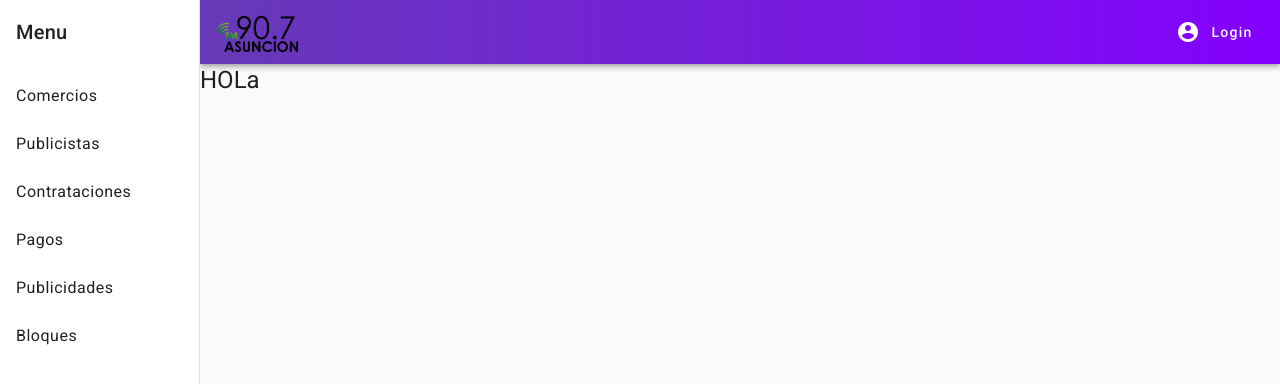
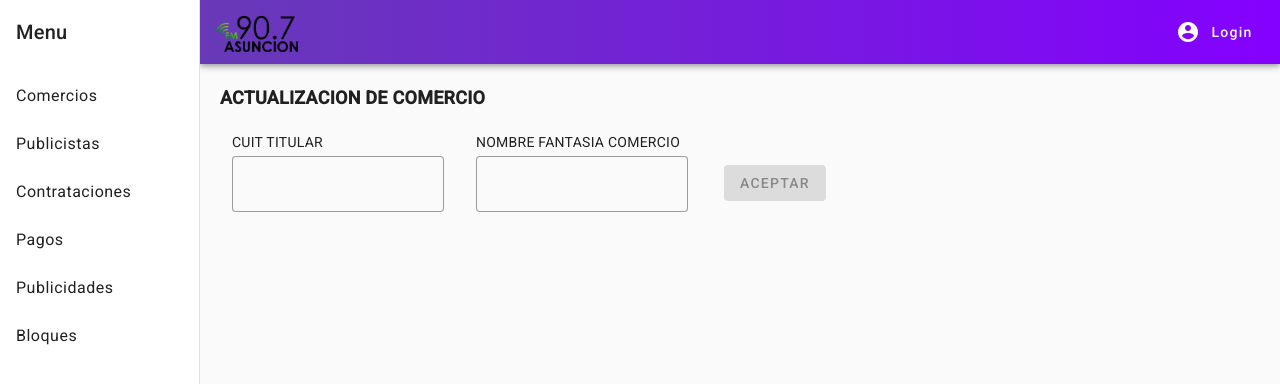
Before and after one commit to victoria-peinado/Desarrollo-Gesti-n-de-Publicidad, an Angular app in the folder Front/Radio/: page /actualizacionComercio in a window 1280 px wide. Shown: the top 384 px of the page. Built offline with nearby package versions, Linux system fonts and the light colour scheme.

Commit message:
actualizacion-comercio added

```diff
--- /dev/null
+++ b/Front/Radio/src/app/actualizacion-comercio/actualizacion-comercio.component.html
@@ -0,0 +1,28 @@
+<form class="mt-3" [formGroup]="updateTradeForm" (ngSubmit)="updateTrade()">
+    <section id="comercio">
+      <div class="m-5">
+          <b class="text-lg">ACTUALIZACION DE COMERCIO</b>
+      </div>
+      <div class="m-4 flex flex-row items-center justify-left">
+
+          <div class="inline-block ml-4 mr-4">
+              <p class="text-3xs ml-10 text-left">CUIT TITULAR</p>
+              <mat-form-field class="-mt-2 " appearance="outline">
+                  <input matInput formControlName="CUIT">
+              </mat-form-field>
+          </div>
+
+          <div class="inline-block ml-4 mr-4">
+              <p class="text-3xs ml-10 text-left">NOMBRE FANTASIA COMERCIO</p>
+              <mat-form-field class="-mt-2" appearance="outline">
+                  <input matInput formControlName="fantasyName">
+              </mat-form-field>
+          </div>
+
+        <div class="m-5">
+          <button mat-raised-button color="primary" type="submit" [disabled]="updateTradeForm.invalid">ACEPTAR</button>
+        </div>
+
+    </div>
+    </section>
+  </form>
--- /dev/null
+++ b/Front/Radio/src/app/actualizacion-comercio/actualizacion-comercio.component.scss
@@ -0,0 +1,4 @@
+.text-danger {
+    text-align: start;
+    margin-left: 7px;
+}
--- /dev/null
+++ b/Front/Radio/src/app/actualizacion-comercio/actualizacion-comercio.component.ts
@@ -0,0 +1,26 @@
+import { Component } from '@angular/core';
+import { FormBuilder, FormGroup, Validators } from '@angular/forms';
+
+@Component({
+  selector: 'app-actualizacion-comercio',
+  templateUrl: './actualizacion-comercio.component.html',
+  styleUrls: ['./actualizacion-comercio.component.scss']
+})
+export class ActualizacionComercioComponent {
+
+  updateTradeForm: FormGroup;
+
+
+  constructor (private fb: FormBuilder) {
+    this.updateTradeForm = this.fb.group({
+      CUIT: ['', Validators.required],
+      fantasyName: ['', Validators.required],
+    })
+  }
+
+  updateTrade() {
+    console.log('Hola mundo')
+  }
+
+
+}
--- a/Front/Radio/src/app/app-routing.module.ts
+++ b/Front/Radio/src/app/app-routing.module.ts
@@ -7,13 +7,14 @@ import { AltaComercioComponent } from './alta-comercio/alta-comercio.component';
 import { NuevoComercioComponent } from './nuevo-comercio/nuevo-comercio.component';
 import { NuevoContratoComponent } from './nuevo-contrato/nuevo-contrato.component';
 import { NuevaOrdenComponent } from './nueva-orden/nueva-orden.component';
+import { ActualizacionComercioComponent } from './actualizacion-comercio/actualizacion-comercio.component';
 
 const routes: Routes = [
   { path:'', component: UserLoginComponent },
   { path:'login', component: UserLoginComponent  },
   { path:'altaComercio', component: AltaComercioComponent },
   { path:'altaComercio/nuevoComercio', component: NuevoComercioComponent },
-  { path:'actualizacionComercio', component: DummyComponent },
+  { path:'actualizacionComercio', component: ActualizacionComercioComponent },
   { path:'altaPublicista', component: DummyComponent },
   { path:'liquidacionPublicistas', component: DummyComponent },
   { path:'listadoLiquidaciones', component: DummyComponent },
--- a/Front/Radio/src/app/app.module.ts
+++ b/Front/Radio/src/app/app.module.ts
@@ -18,6 +18,7 @@ import { NuevoContratoComponent } from './nuevo-contrato/nuevo-contrato.componen
 import { NuevaOrdenComponent } from './nueva-orden/nueva-orden.component';
 import { OrdenFechaComponent } from './orden-fecha/orden-fecha.component';
 import { OrdenBLoqueComponent } from './orden-bloque/orden-bloque.component';
+import { ActualizacionComercioComponent } from './actualizacion-comercio/actualizacion-comercio.component';
 
 
 
@@ -35,7 +36,8 @@ import { OrdenBLoqueComponent } from './orden-bloque/orden-bloque.component';
     NuevoContratoComponent,
     NuevaOrdenComponent,
     OrdenFechaComponent,
-    OrdenBLoqueComponent
+    OrdenBLoqueComponent,
+    ActualizacionComercioComponent
   ],
   imports: [
     BrowserModule,
```
Also changed, not shown: 1 other file (tests, documents, lock files or other folders).
